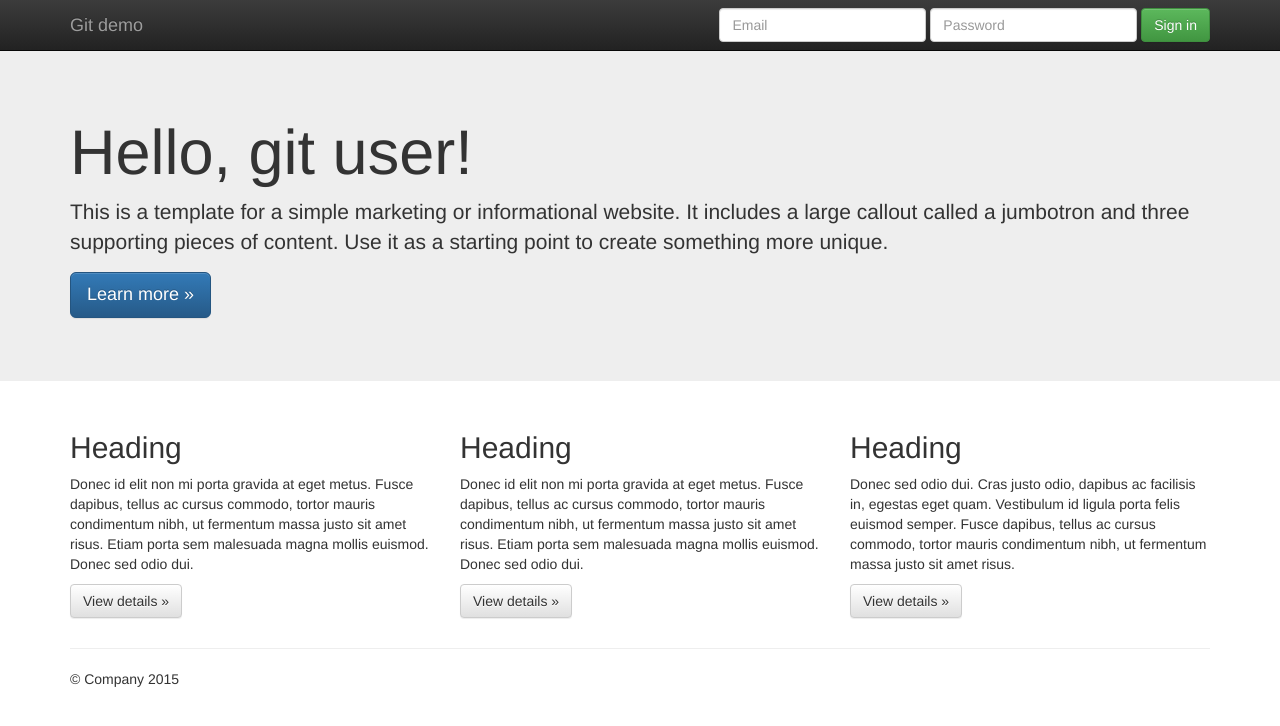
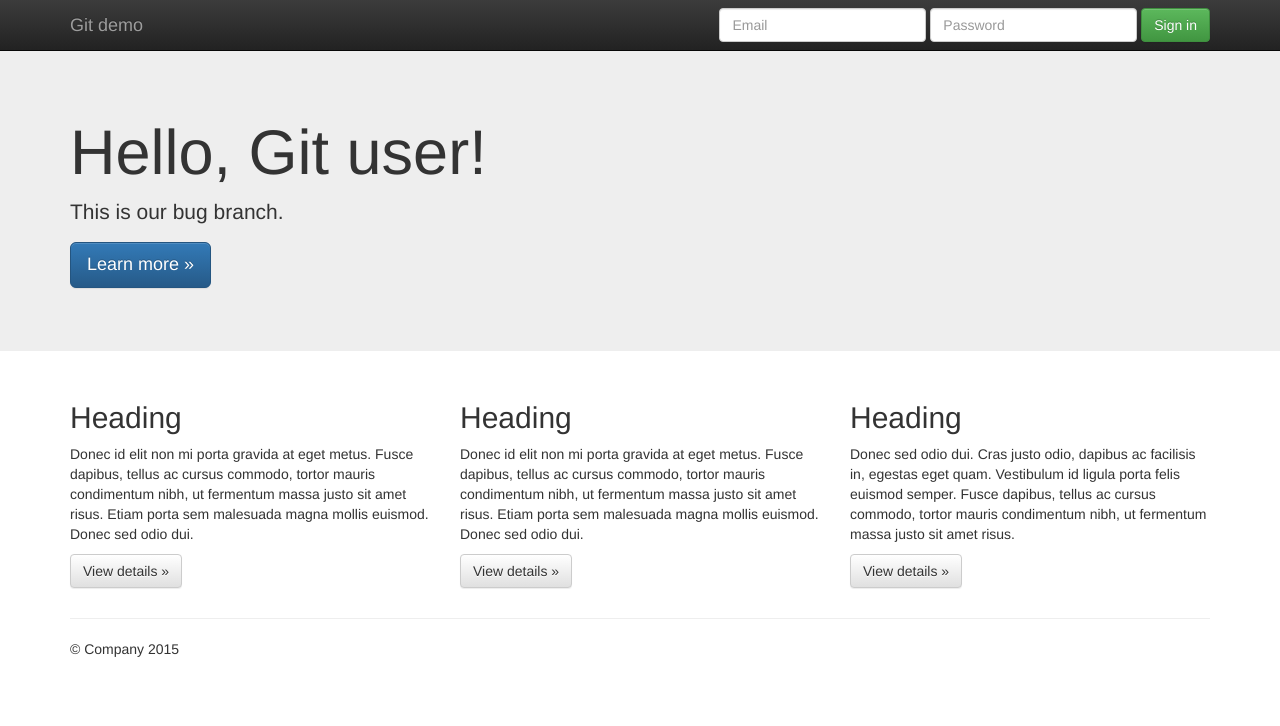
Before and after one commit to elaganovskis/Git-Demo, a plain HTML site: page index.html in a window 1280 px wide. Drawn offline with nearby package versions, Linux system fonts and the light colour scheme.

Commit message:
fixed the bug on the index page

```diff
--- a/index.html
+++ b/index.html
@@ -55,8 +55,8 @@
     <!-- Main jumbotron for a primary marketing message or call to action -->
     <div class="jumbotron">
       <div class="container">
-        <h1>Hello, git user!</h1>
-        <p>This is a template for a simple marketing or informational website. It includes a large callout called a jumbotron and three supporting pieces of content. Use it as a starting point to create something more unique.</p>
+        <h1>Hello, Git user!</h1>
+        <p>This is our bug branch.</p>
         <p><a class="btn btn-primary btn-lg" href="#" role="button">Learn more &raquo;</a></p>
       </div>
     </div>
```
